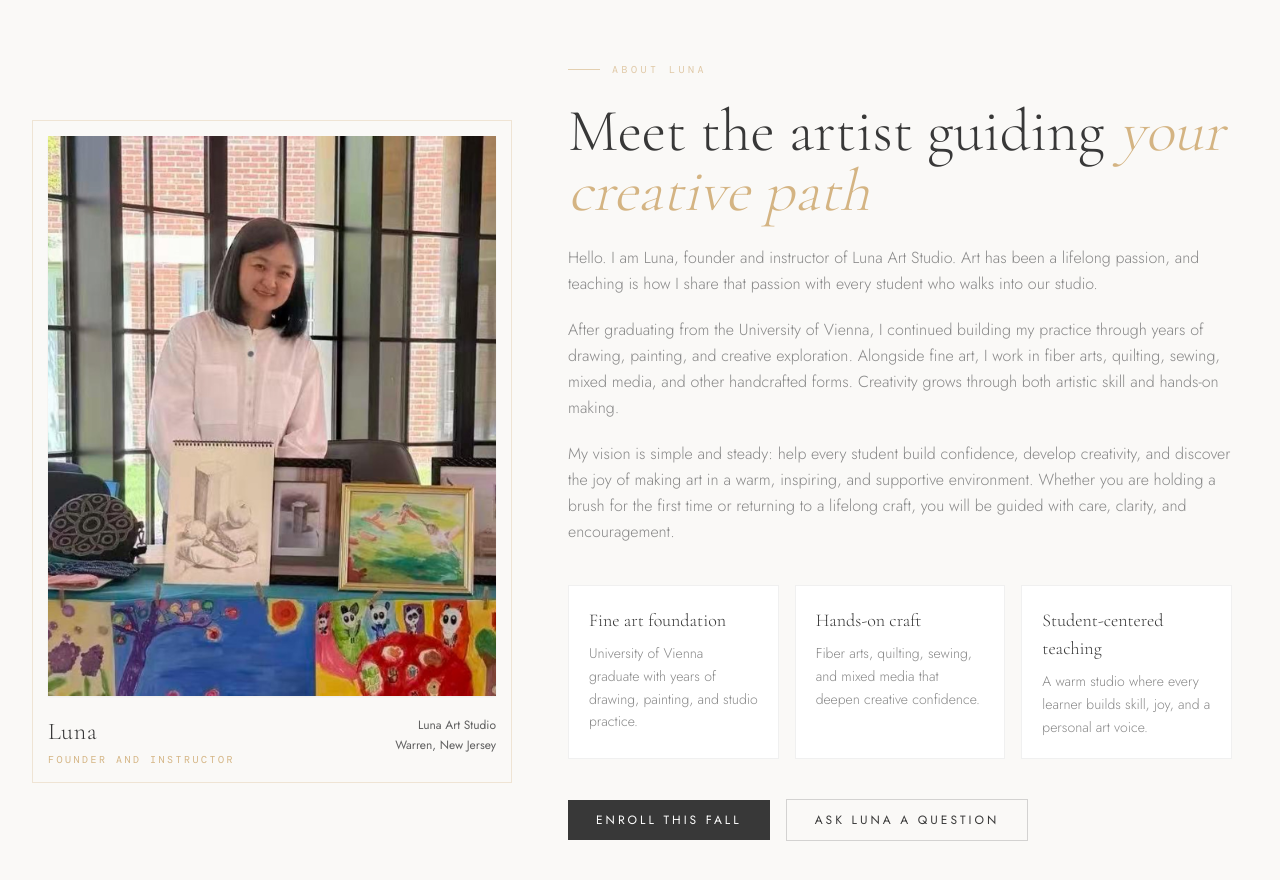
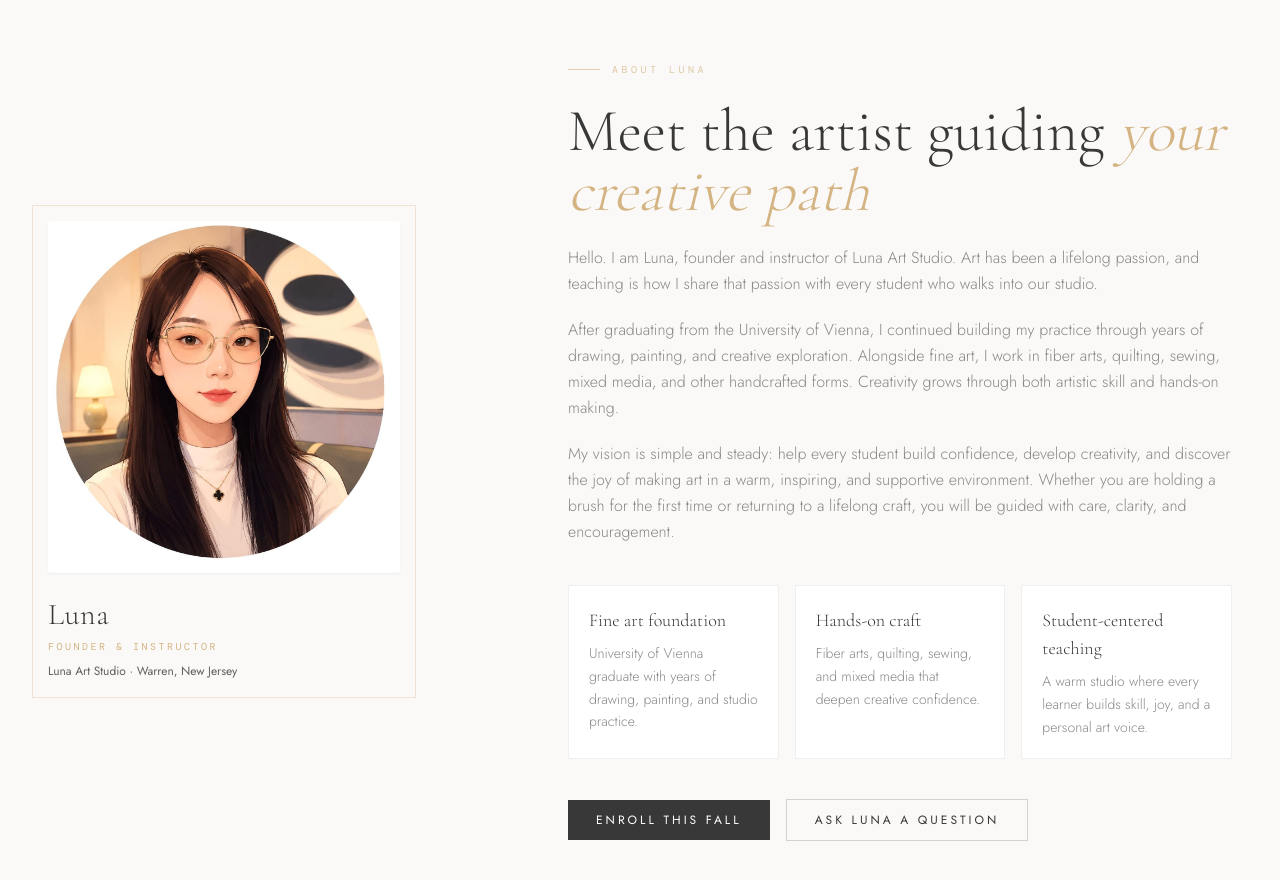
Before and after one commit to CathySong/luna-arts-studio.io, a Next.js app: page / in a window 1280 px wide. Shown: the part 2180-3060 px from the top of the page. Built offline with nearby package versions, Linux system fonts and the light colour scheme; no server answers; a web font is replaced by a local one.

Commit message:
Update founder headshot and square photo layout
Replace Luna founder photo with the new portrait and adjust the
About Luna section for a square headshot composition.

```diff
--- a/components/FounderBio.tsx
+++ b/components/FounderBio.tsx
@@ -31,34 +31,30 @@ export default function FounderBio() {
         }`}
       >
         <div className="grid lg:grid-cols-12 gap-12 lg:gap-16 items-center">
-          {/* Photo */}
+          {/* Photo — square headshot */}
           <div className="lg:col-span-5">
-            <div className="relative max-w-md mx-auto lg:mx-0">
+            <div className="relative max-w-[22rem] mx-auto lg:mx-0">
               <div className="absolute -inset-3 md:-inset-4 border border-accent-warm/30 pointer-events-none" />
-              <div className="relative aspect-[4/5] overflow-hidden bg-gray-lightest shadow-sm">
+              <div className="relative aspect-square overflow-hidden bg-gray-lightest shadow-sm rounded-sm">
                 <Image
                   src="/images/luna-founder.jpg"
                   alt="Luna, founder and instructor of Luna Art Studio"
                   fill
-                  className="object-cover object-top"
+                  className="object-cover object-center"
                   quality={92}
-                  sizes="(max-width: 768px) 90vw, 40vw"
+                  sizes="(max-width: 768px) 80vw, 22rem"
                   priority={false}
                 />
               </div>
-              <div className="mt-5 flex items-start justify-between gap-4">
-                <div>
-                  <p className="font-display text-2xl text-gray-darkest font-light tracking-wide">
-                    Luna
-                  </p>
-                  <p className="font-mono text-[10px] tracking-widest uppercase text-accent-warm mt-1">
-                    Founder and Instructor
-                  </p>
-                </div>
-                <p className="font-body text-xs text-gray-darker text-right leading-relaxed max-w-[10rem]">
-                  Luna Art Studio
-                  <br />
-                  Warren, New Jersey
+              <div className="mt-6 text-center lg:text-left">
+                <p className="font-display text-2xl md:text-3xl text-gray-darkest font-light tracking-wide">
+                  Luna
+                </p>
+                <p className="font-mono text-[10px] tracking-widest uppercase text-accent-warm mt-1.5">
+                  Founder & Instructor
+                </p>
+                <p className="font-body text-xs text-gray-darker mt-2 leading-relaxed">
+                  Luna Art Studio · Warren, New Jersey
                 </p>
               </div>
             </div>
```
Also changed, not shown: public/images/luna-founder.jpg.
